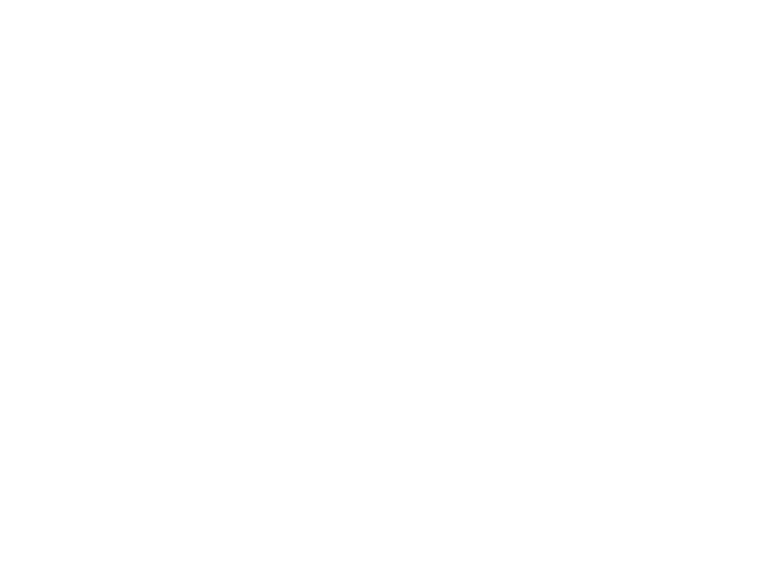
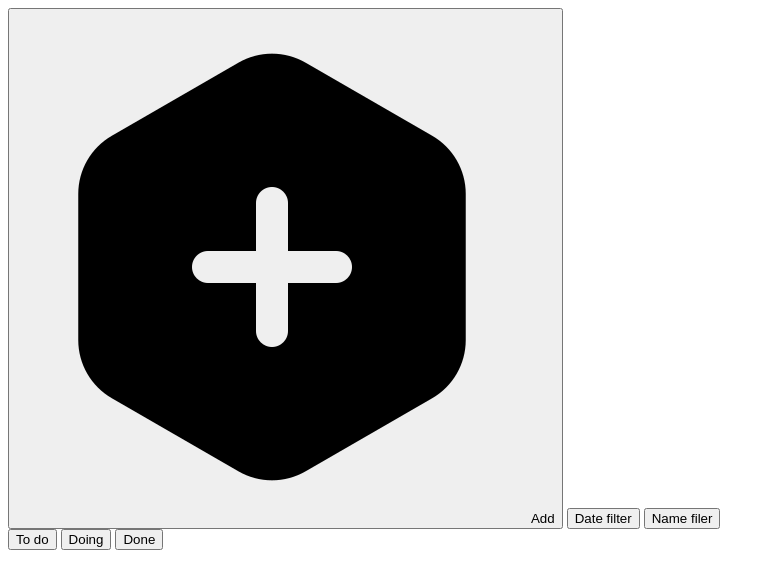
Before and after one commit to Roulian1/project-planner, a plain HTML site: page index.html in a window 1280 px wide. Shown: the whole page, without its empty margins (0-775 px from the left). Drawn offline with Linux system fonts and the light colour scheme.

Commit message:
build HTML.

```diff
--- a/index.html
+++ b/index.html
@@ -7,6 +7,34 @@
     <title>Document</title>
 </head>
 <body>
+    <nav class="navigation" id="navigation">
+        <div class="navigation__top" id="navigation-top">
+            <button class="navigation__top__button--add" id="add-button">
+                <img src="./assets/img/plus_icon_227338.png" alt="add">
+                Add
+            </button>
+            <button class="navigation__top__button" id="date-filter-button">
+                Date filter
+            </button>
+            <button class="navigation__top__button" id="name-filter-button">
+                Name filer
+            </button>
+        </div>
+        <div class="navigation__down" id="navigation-down">
+            <button class="navigation__down__button" id="todo-button">
+                To do
+            </button>
+            <button class="navigation__down__button" id="doing-button">
+                Doing
+            </button>
+            <button class="navigation__down__button" id="done-button">
+                Done
+            </button>
+        </div>
+    </nav>
 
+    <main class="main" id="main">
+
+    </main>
 </body>
 </html>
```
